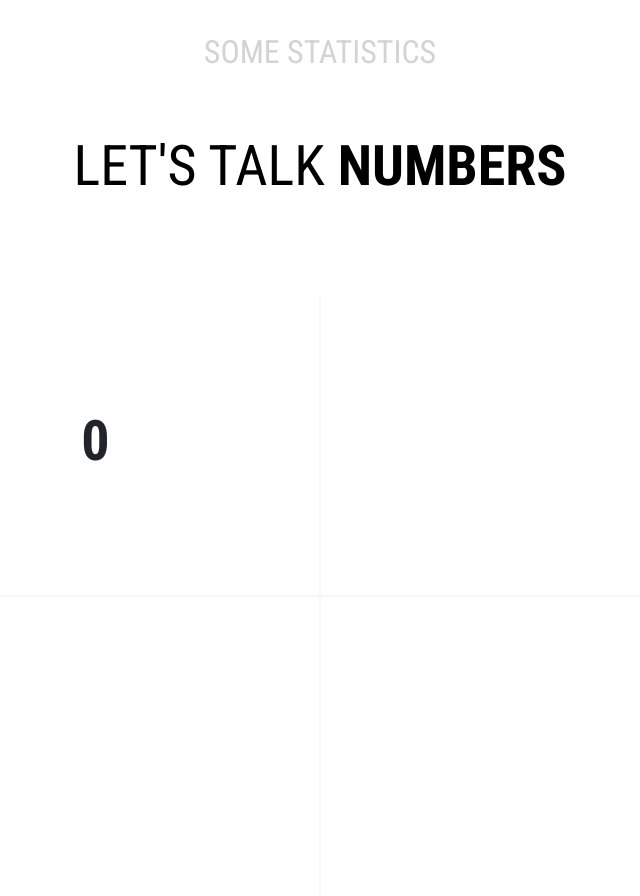
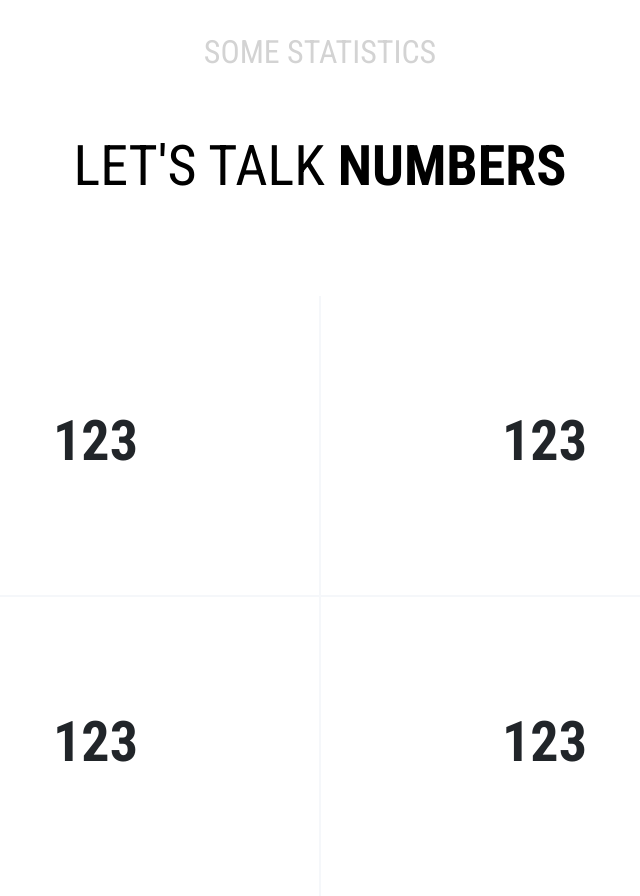
Before and after one commit to RaresM2001/mrv-it-website, a plain HTML site: page index.html in a window 1280 px wide. Shown: the part 2019-2915 px from the top of the page, without its empty margins (320-960 px from the left). Drawn offline with nearby package versions, Linux system fonts and the light colour scheme; files whose address does not match are found by name.

Commit message:
Modified counter animation to support multiple DOM elements

```diff
--- a/index.html
+++ b/index.html
@@ -125,13 +125,28 @@
                 </div>
             </div>
             <div class="number-container nr-container2">
-
+                <div class="text-wrapper">
+                    <h1>
+                        <!-- <div class="replacer">0</div> -->
+                        <div class="num">123</div>
+                    </h1>
+                </div>
             </div>
             <div class="number-container nr-container3">
-
+                <div class="text-wrapper">
+                    <h1>
+                        <!-- <div class="replacer">0</div> -->
+                        <div class="num">123</div>
+                    </h1>
+                </div>
             </div>
             <div class="number-container nr-container4">
-
+                <div class="text-wrapper">
+                    <h1>
+                        <!-- <div class="replacer">0</div> -->
+                        <div class="num">123</div>
+                    </h1>
+                </div>
             </div>
         </div>
     </div>
--- a/js/counter.js
+++ b/js/counter.js
@@ -7,17 +7,24 @@ $(document).ready(function() {
 
     // keeping track if we already animated or not
     var animated = false;
-    // getting the valueToBeAnimated and converting to int in base 10
-    var valueToBeAnimated = parseInt($('.num').text(), 10);
-    // setting the displayed text to 0
-    $('.num').text(0);
 
     // the function that actually animates the elements
     function animateStatistics(time) {
+        console.log($('.num').text());
+        $('.num').each(function(index) {
+
              // the current value of the stat
             var value = 0;
+
             // time between count animations
             var timeBetweenAnimations = time / valueToBeAnimated;
+
+            // getting the value to be animated from each div.num element
+            var valueToBeAnimated = parseInt($(this).text(), 10);
+            console.log(valueToBeAnimated);
+
+            // setting the displayed text to 0
+            $(this).text(0);
 
             /**
              * Starting a setInterval using @var timeBetweenAnimations
@@ -34,6 +41,8 @@ $(document).ready(function() {
                 }
             }, timeBetweenAnimations);
             }
+        ); //end of each statement
+    }
 
     /**
      * Listening to scroll event to knwo when to
@@ -42,15 +51,17 @@ $(document).ready(function() {
 
     $(document).scroll(function() {
 
+
+
         var topOffset = $(this).scrollTop();
-        var statsOffset = $('#statistics-section').offset().top;
+        var statsOffset = $('.title').offset().top;
 
         // if we scrolled to the correct position animate +- 50 px because javascript
-        if (topOffset == statsOffset || topOffset <= statsOffset + 50 &&
-            topOffset >= statsOffset + -50) {
+        if (topOffset >= statsOffset) {
             if (!animated) {
                 animated = true;
-                animateStatistics(2000);
+                console.log('start animation');
+                animateStatistics(3000);
             }
 
         }
```
Lines whose indentation alone changed are shown as unchanged.
